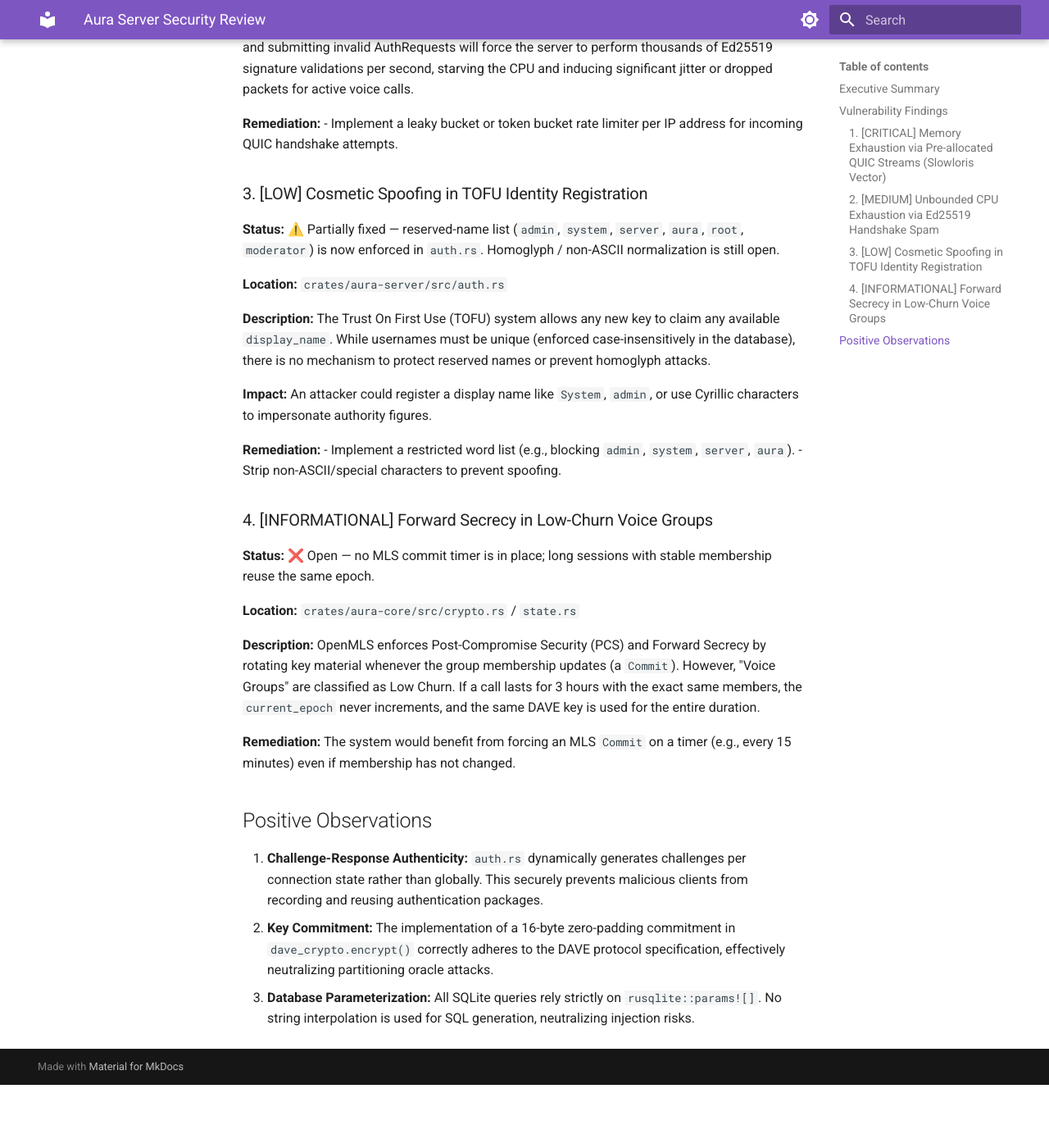
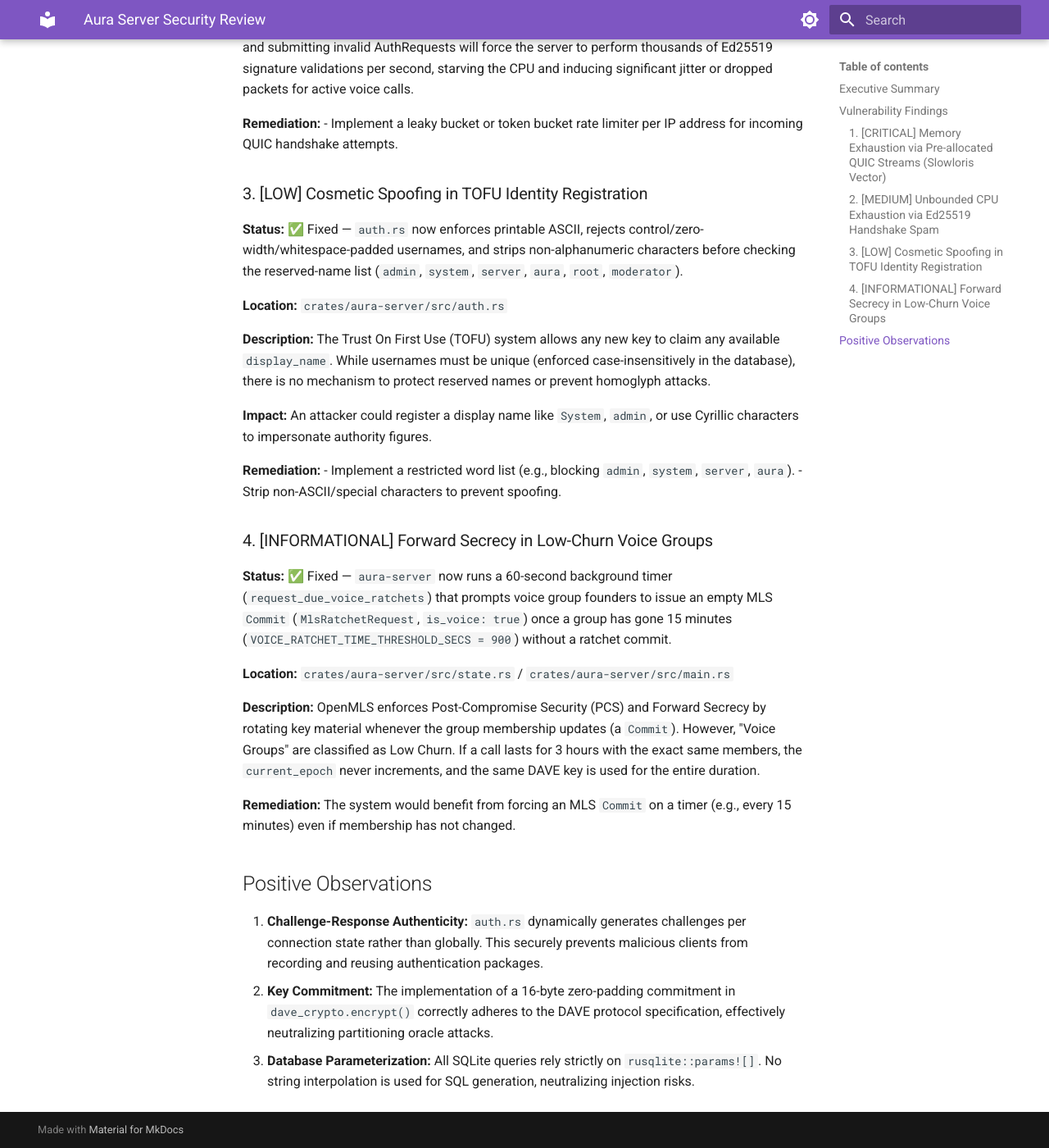
Before and after one commit to klobucar/aura, an MkDocs documentation site: the page built from docs/08_security_review.md, in a window 1280 px wide and 1400 px high, scrolled down 1662 px. Shown: the whole window at 82% size. Built offline with MkDocs 1.6.1 and Material for MkDocs 9.7.7, drawn with Linux system fonts in a browser that asks for light colours; before the commit the page ends 2985 px from its top, so only the background shows below that.

Commit message:
docs: add the threat model and close two security review items
Signed-off-by: Jonathon Klobucar <jonathon.klobucar@gmail.com>

```diff
--- a/docs/08_security_review.md
+++ b/docs/08_security_review.md
@@ -47,7 +47,7 @@ A distributed or single high-throughput attacker continuously initiating TLS han
 - Implement a leaky bucket or token bucket rate limiter per IP address for incoming QUIC handshake attempts.
 
 ### 3. [LOW] Cosmetic Spoofing in TOFU Identity Registration
-**Status:** ⚠️ Partially fixed — reserved-name list (`admin`, `system`, `server`, `aura`, `root`, `moderator`) is now enforced in `auth.rs`. Homoglyph / non-ASCII normalization is still open.
+**Status:** ✅ Fixed — `auth.rs` now enforces printable ASCII, rejects control/zero-width/whitespace-padded usernames, and strips non-alphanumeric characters before checking the reserved-name list (`admin`, `system`, `server`, `aura`, `root`, `moderator`).
 
 **Location:** `crates/aura-server/src/auth.rs`
 
@@ -62,9 +62,9 @@ An attacker could register a display name like `System`, `admin`, or use Cyrilli
 - Strip non-ASCII/special characters to prevent spoofing.
 
 ### 4. [INFORMATIONAL] Forward Secrecy in Low-Churn Voice Groups
-**Status:** ❌ Open — no MLS commit timer is in place; long sessions with stable membership reuse the same epoch.
+**Status:** ✅ Fixed — `aura-server` now runs a 60-second background timer (`request_due_voice_ratchets`) that prompts voice group founders to issue an empty MLS `Commit` (`MlsRatchetRequest`, `is_voice: true`) once a group has gone 15 minutes (`VOICE_RATCHET_TIME_THRESHOLD_SECS = 900`) without a ratchet commit.
 
-**Location:** `crates/aura-core/src/crypto.rs` / `state.rs`
+**Location:** `crates/aura-server/src/state.rs` / `crates/aura-server/src/main.rs`
 
 **Description:**
 OpenMLS enforces Post-Compromise Security (PCS) and Forward Secrecy by rotating key material whenever the group membership updates (a `Commit`). However, "Voice Groups" are classified as Low Churn. If a call lasts for 3 hours with the exact same members, the `current_epoch` never increments, and the same DAVE key is used for the entire duration.
--- a/mkdocs.yml
+++ b/mkdocs.yml
@@ -59,6 +59,7 @@ nav:
   - Protocol Details:
       - Base Protocol: protocol.md
       - DAVE Deviations: 05_dave_protocol_deviations.md
+      - Threat Model: THREAT_MODEL.md
       - MLS Security: MLS_SECURITY.md
       - Post-Quantum Migration: PQ_MIGRATION.md
       - Observability: OBSERVABILITY.md
```
Also changed, not shown: docs/THREAT_MODEL.md (added, +42 -0 lines).
